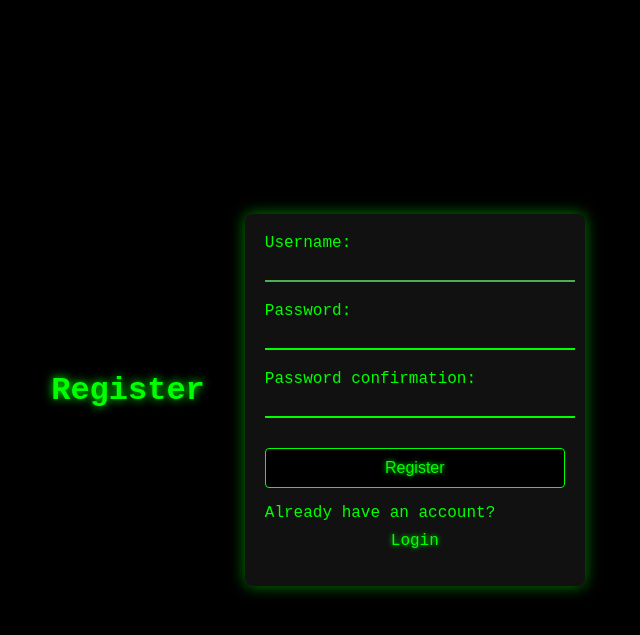
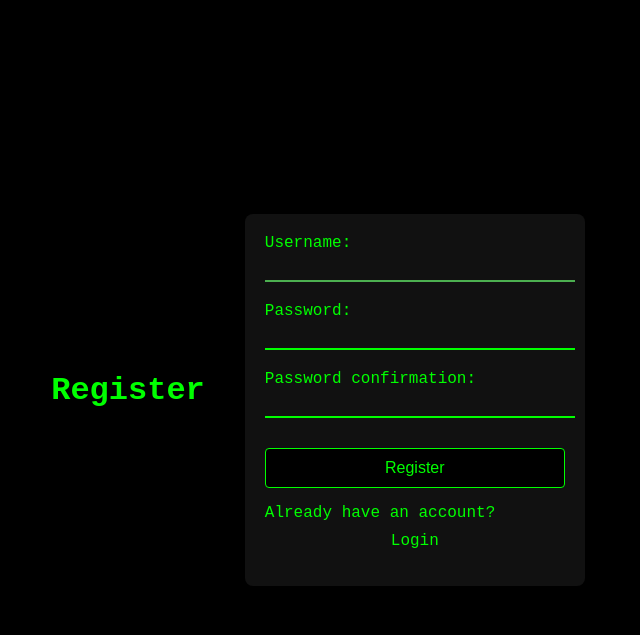
Before and after one commit to DavonGT/linux_gamified, a Django app: page /accounts/register/ in a window 1280 px wide. Shown: the top 635 px of the page, without its empty margins (322-962 px from the left). Run offline with Django 5.2, Linux system fonts and the light colour scheme.

Commit message:
Refactor CSS styles for login, dashboard, game over, practice, and mode selection pages; enhance button hover effects with box shadows

```diff
--- a/accounts/static/accounts/css/style.css
+++ b/accounts/static/accounts/css/style.css
@@ -15,14 +15,12 @@ h1 {
     text-align: center;
     margin-bottom: 40px; /* Increased spacing */
     padding-right: 40px;
-    text-shadow: 0 0 10px #0f0;
 }
 
 form {
     background: #111;
     padding: 20px;
     border-radius: 8px;
-    box-shadow: 0 0 15px rgba(0, 255, 0, 0.5);
     width: 300px;
     color: #0f0;
 }
@@ -37,7 +35,6 @@ button {
     margin-top: 10px;
     width: 100%;
     font-size: 16px;
-    text-shadow: 0 0 5px #0f0;
 }
 
 button:hover {
@@ -51,7 +48,6 @@ a {
     margin-top: 10px;
     color: #0f0;
     text-decoration: none;
-    text-shadow: 0 0 5px #0f0;
 }
 
 a:hover {
--- a/game/static/game/css/dashboard.css
+++ b/game/static/game/css/dashboard.css
@@ -30,6 +30,7 @@ button {
 
 button:hover {
     background-color: #111;
+    box-shadow: 0 0 10px #0f0;
 }
 
 table.leaderboard {
--- a/game/static/game/css/game_over.css
+++ b/game/static/game/css/game_over.css
@@ -30,4 +30,5 @@ button {
 
 button:hover {
     background-color: #111;
+    box-shadow: 0 0 10px #0f0;
 }
--- a/game/static/game/css/prac_style.css
+++ b/game/static/game/css/prac_style.css
@@ -36,4 +36,5 @@ body {
 
 #hint-button:hover {
     background-color: #111;
+    box-shadow: 0 0 10px #0f0;
 }
--- a/game/static/game/css/select_mode.css
+++ b/game/static/game/css/select_mode.css
@@ -25,4 +25,5 @@ button {
 
 button:hover {
     background-color: #111;
+    box-shadow: 0 0 10px #0f0;
 }
```
Also changed, not shown: accounts/templates/accounts/login.html (+11 -2 lines).
